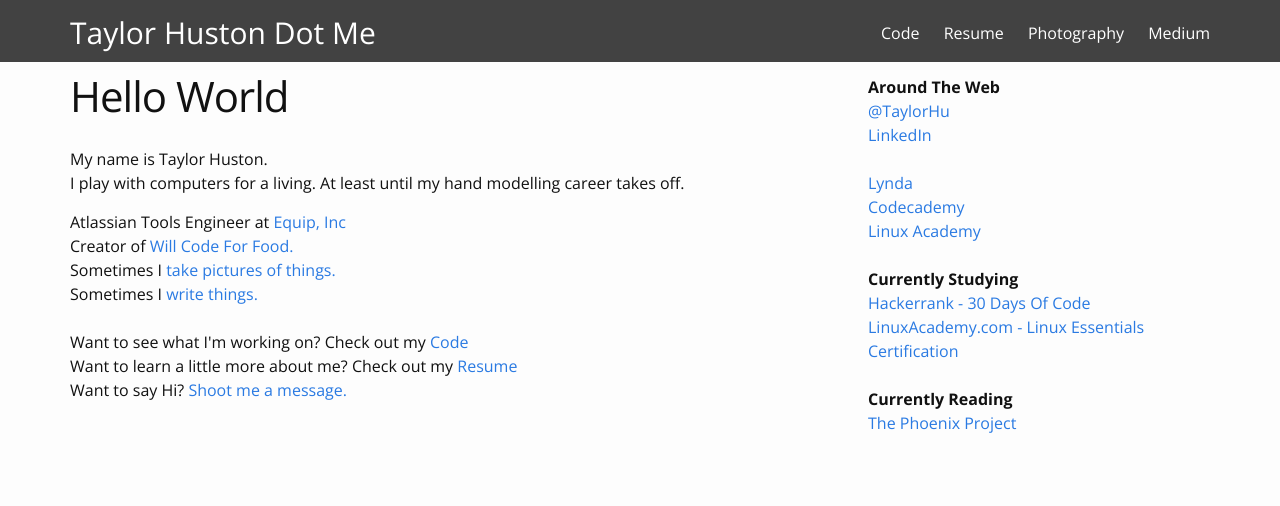
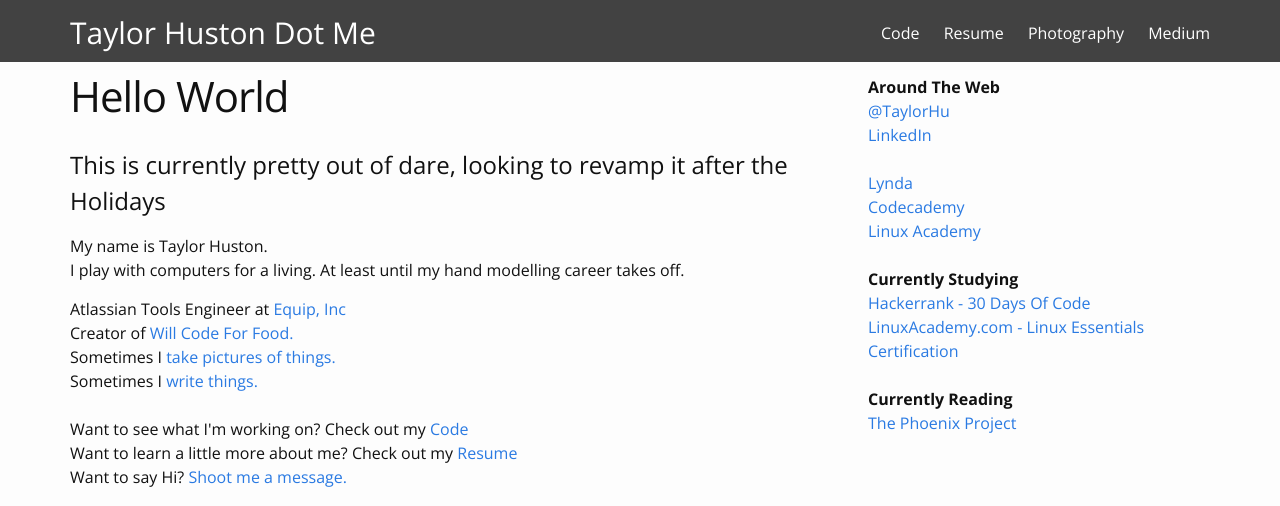
Before and after one commit to TaylorHuston/taylorhuston.github.io, a Jekyll site: the page built from index.html, in a window 1280 px wide, cut to the strip 0-506 px from the top of the page. Built offline with Jekyll 4.4.1, drawn with Linux system fonts in a browser that asks for light colours; some web fonts are replaced.

Commit message:
Update index.html

```diff
--- a/index.html
+++ b/index.html
@@ -3,6 +3,7 @@ layout: page
 ---
 
 <div class="home">
+  <h1>This is currently pretty out of dare, looking to revamp it after the Holidays</h1>
   <p>My name is Taylor Huston.
     <br />I play with computers for a living. At least until my hand modelling career takes off.</p>
 
```
